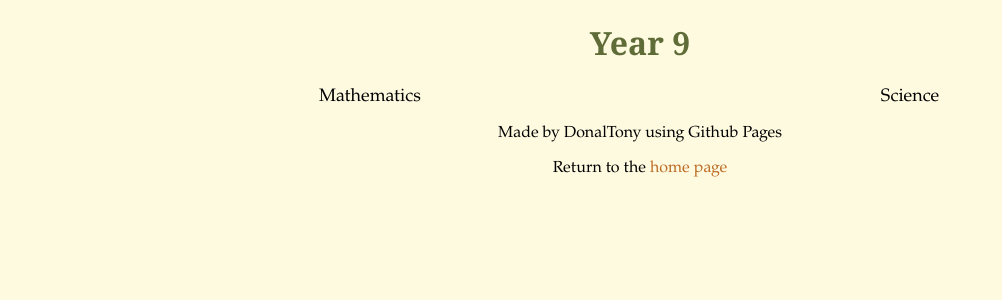
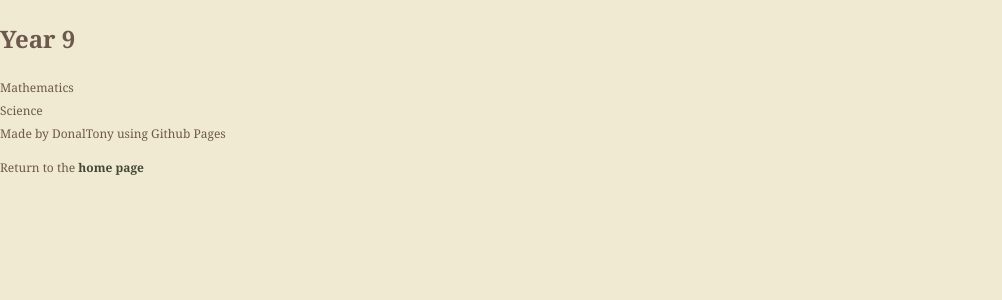
Before and after one commit to dvaraka/the-merchant, a Jekyll site: the page built from notes/year-9.md, in a window 1280 px wide. Shown: the top 300 px of the page, without its empty margins (0-1002 px from the left). Built offline with Jekyll 4.4.1, drawn with Linux system fonts in a browser that asks for light colours; our own code applies the rules of GitHub Pages for plain Markdown files.

Commit message:
Update main.css

```diff
--- a/assets/css/main.css
+++ b/assets/css/main.css
@@ -1,91 +1,36 @@
+html {
+    margin: 0;
+    padding: 0;
+}
 body {
-    background-color: #FEFAE0;
-    font-family: Garamond;
-    margin-right: 100px;
-    margin-left: 100px;
-    text-align: center;
+	font: 75% georgia, sans-serif;
+	line-height: 1.88889;
+	color: #6c584c;
+	background: #f0ead2;
+	margin: 0;
+	padding: 0;
 }
-
-.divider_one {
-    border-top: 3px dotted #283618;
+p {
+    margin-top: 0;
+    text-align: justify;
 }
-
-.title {
-    text-align: center;
-    font-family: Georgia;
-    color: #606C38;
+h3 {
+	font: italic normal 1.4em georgia, sans-serif;
+	letter-spacing: 1px;
+	margin-bottom: 0;
+	color: #6c584c;
 }
-
-.grid-container {
-    display: inline-grid;
-    column-gap: 50px;
-    gap: 50px;
+a:link {
+    font-weight: bold;
+    text-decoration: none;
+    color: #414833;
 }
-
-.math_equation {
-    font-style: italic;
-    font-family: 'Times New Roman';
+a:visited {
+    font-weight: bold;
+    text-decoration: none;
+    color: #656d4a;
 }
-
-a {
-    color: #BC6C25;
-    cursor: pointer;
-    text-decoration: none;
+a:hover, a:focus, a:active {
+    text-decoration: underline;
+    color: #333d29;
 }
-
-.row {
-    display: flex;
-}
-
-.column {
-    flex: 25%
-}
-
-.subject-button:root {
-    --text: #2b3044;
-    --line: #bbc1e1;
-    --line-active: #275efe;
-}
-.subject-button {
-    font-size: 18px;
-    margin: 0;
-    color: var(--text);
-}
-.subject-button a {
-    display: inline-block;
-    position: relative;
-    text-decoration: none;
-    color: inherit;
-    margin: 0 var(--spacing, 0px);
-    transition: margin 0.25s;
-}
-.subject-button a svg {
-    width: 76px;
-    height: 40px;
-    position: absolute;
-    left: 50%;
-    bottom: 0;
-    transform: translate(-50%, 7px) translateZ(0);
-    fill: none;
-    stroke: var(--stroke, var(--line));
-    stroke-linecap: round;
-    stroke-width: 2px;
-    stroke-dasharray: var(--offset, 69px) 278px;
-    stroke-dashoffset: 361px;
-    transition: stroke 0.25s ease var(--stroke-delay, 0s), stroke-dasharray 0.35s;
-}
-.subject-button a:hover {
-    --spacing: 4px;
-    --stroke: var(--line-active);
-    --stroke-delay: 0.1s;
-    --offset: 180px;
-}
-
-@media screen and (max-width: 600px) {
-    .column {
-        width: 50%;
-    }
-    body {
-        margin: 20px;
-    }
-}
```
